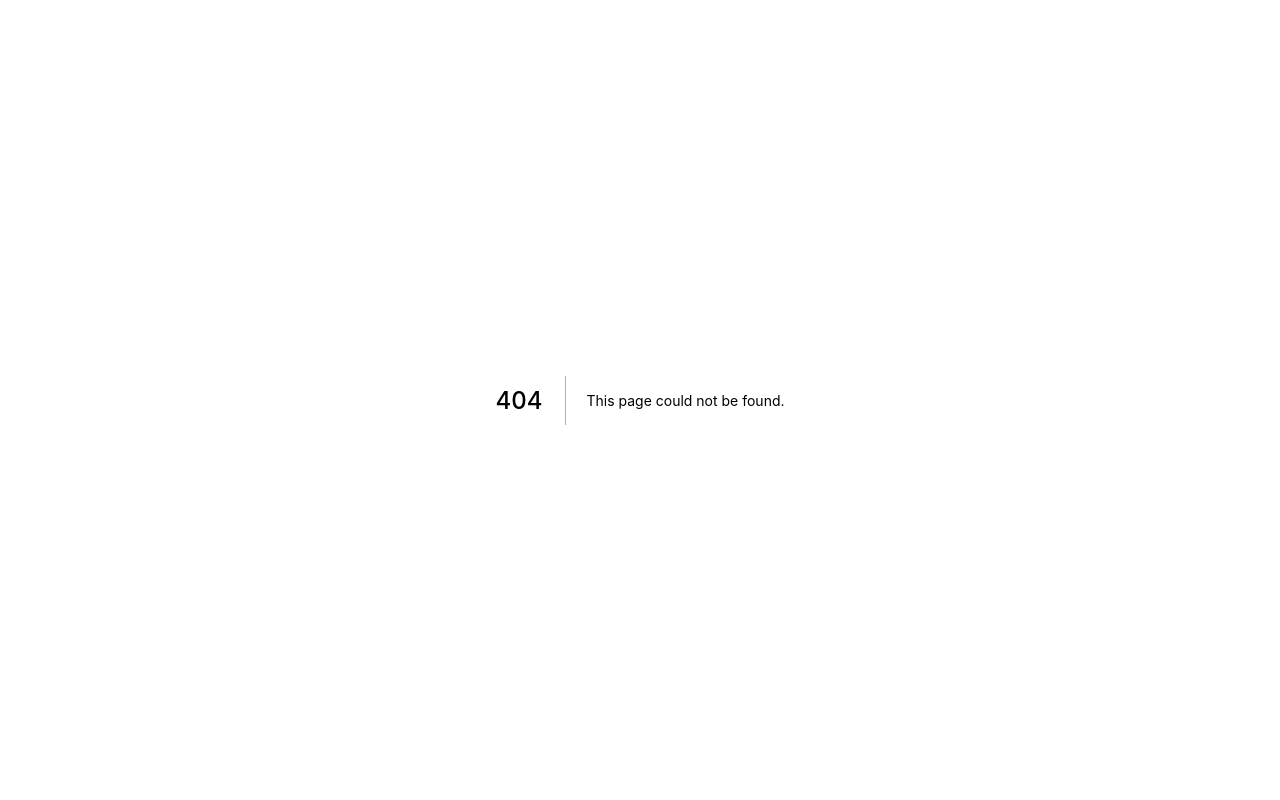
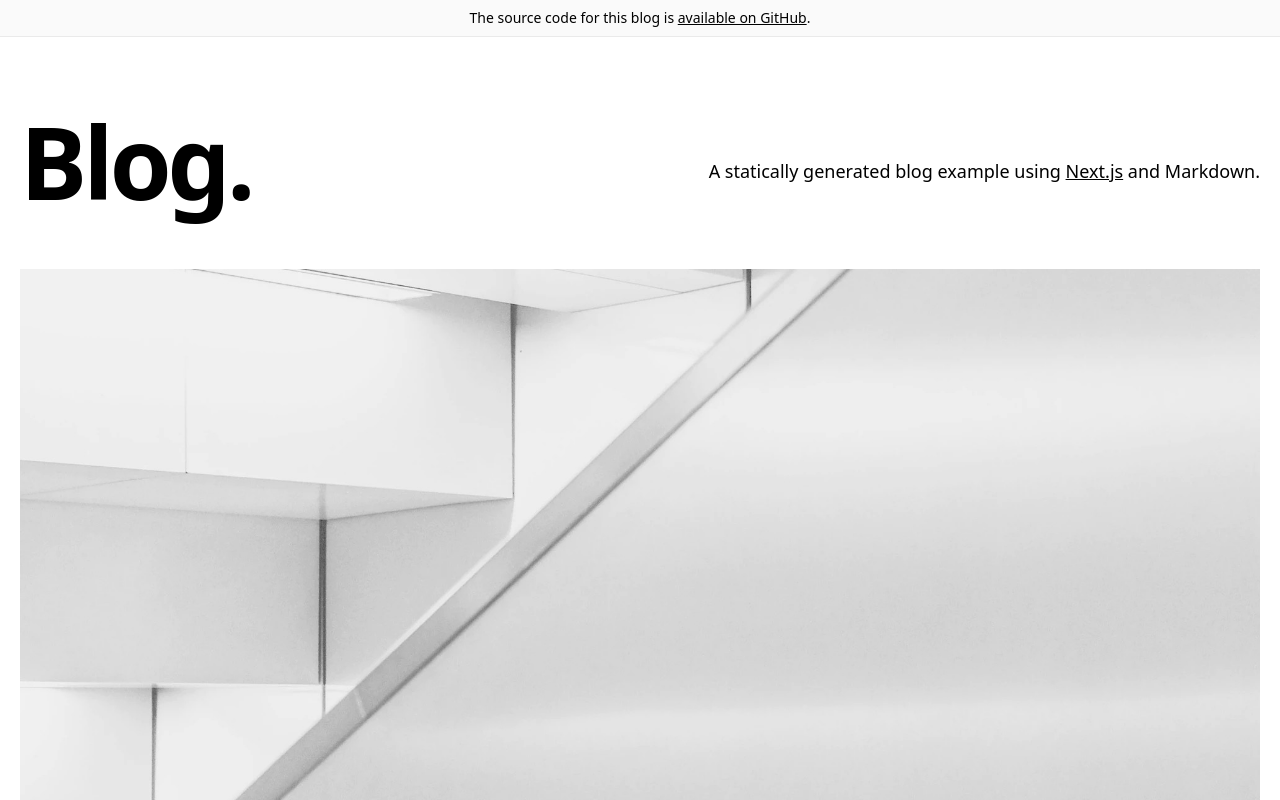
Before and after one commit to adriankast/nextjs-homepage, a Next.js app: page /posts in a window 1280 px wide. Before the commit this address had no page. Shown: the top 800 px of the page. Built offline with nearby package versions, Linux system fonts and the light colour scheme.

Commit message:
npm lock v2 start working on posts page

```diff
--- /dev/null
+++ b/pages/posts.js
@@ -0,0 +1,50 @@
+import Head from "next/head";
+import Container from "../components/container";
+import HeroPost from "../components/hero-post";
+import Intro from "../components/intro";
+import Layout from "../components/layout";
+import MoreStories from "../components/more-stories";
+import { getAllPosts } from "../lib/api";
+
+export default function Index({ allPosts }) {
+  const heroPost = allPosts[0];
+  const morePosts = allPosts.slice(1);
+  return (
+    <>
+      <Layout>
+        <Head>
+          <title>Blog Posts</title>
+        </Head>
+        <Container>
+          <Intro />
+          {heroPost && (
+            <HeroPost
+              title={heroPost.title}
+              coverImage={heroPost.coverImage}
+              date={heroPost.date}
+              author={heroPost.author}
+              slug={heroPost.slug}
+              excerpt={heroPost.excerpt}
+            />
+          )}
+          {morePosts.length > 0 && <MoreStories posts={morePosts} />}
+        </Container>
+      </Layout>
+    </>
+  );
+}
+
+export async function getStaticProps() {
+  const allPosts = getAllPosts([
+    "title",
+    "date",
+    "slug",
+    "author",
+    "coverImage",
+    "excerpt",
+  ]);
+
+  return {
+    props: { allPosts },
+  };
+}
```
Also changed, not shown: 1 other file (tests, documents, lock files or other folders).
